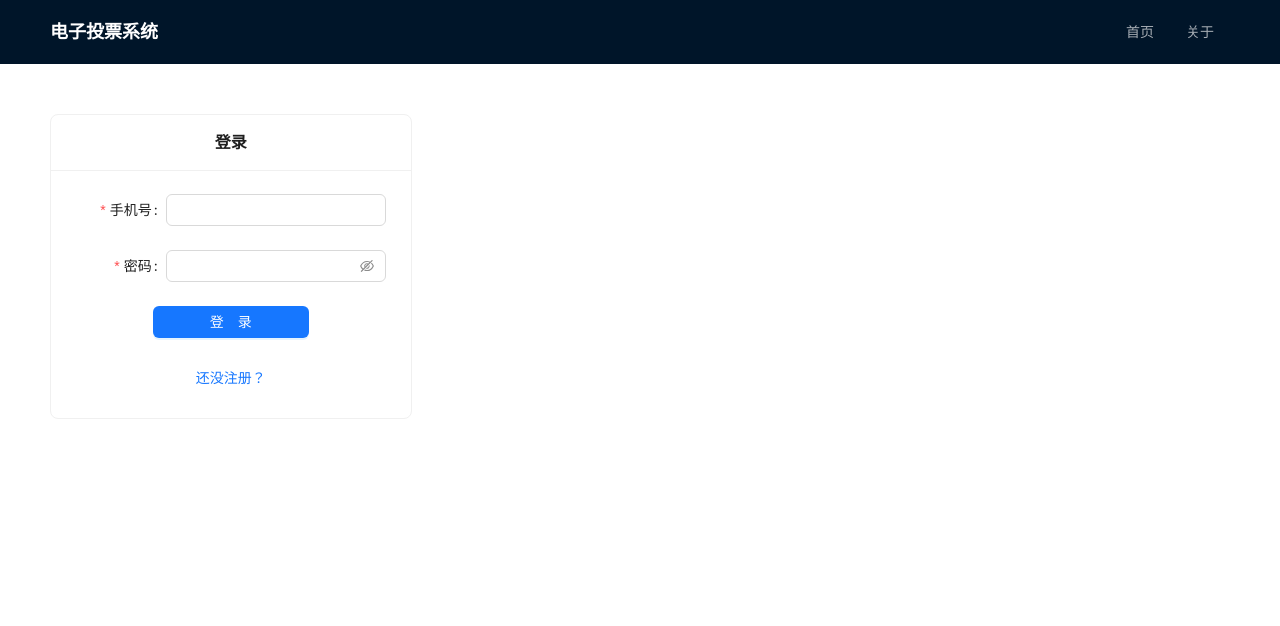
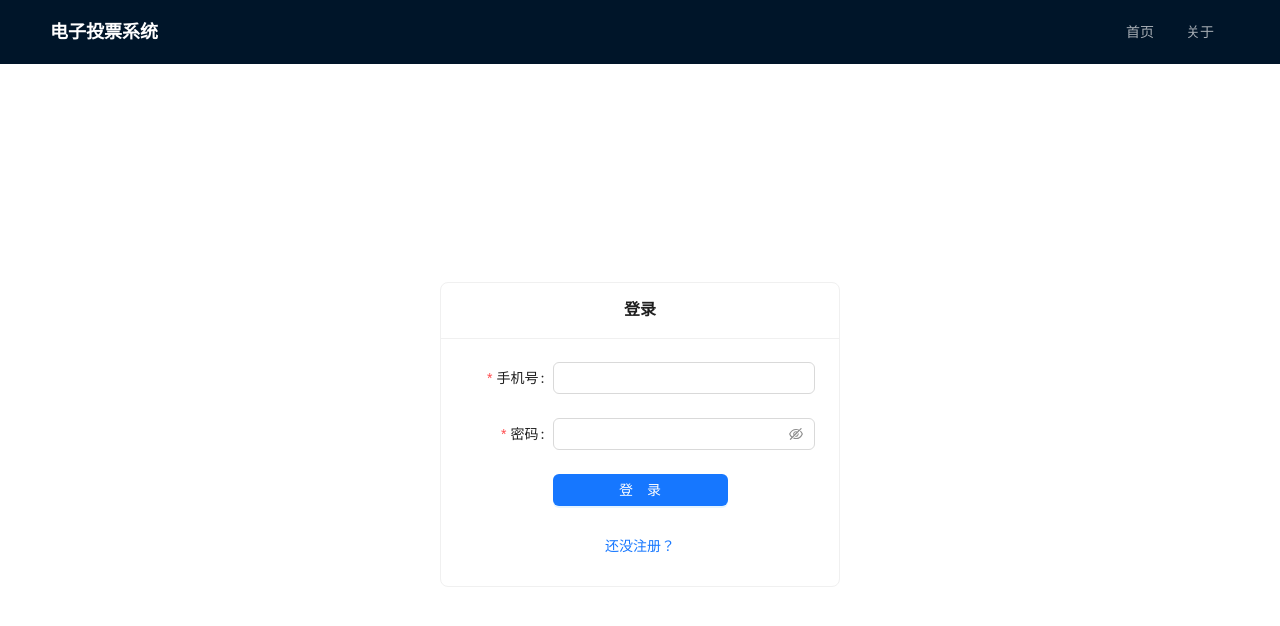
Before and after one commit to NigulasiLiu/VotingSystem, a Vue app in the folder fronted/: page / in a window 1280 px wide. Shown: the top 626 px of the page. Built offline with nearby package versions, Linux system fonts and the light colour scheme.

Commit message:
:lipstick: Update styles

```diff
--- a/fronted/src/views/login/Login.vue
+++ b/fronted/src/views/login/Login.vue
@@ -1,8 +1,7 @@
 <template>
-  <a-row class="mt-5">
-    <a-col md="8" offset-md="2" lg="6" offset-lg="3">
-      <a-card title="登录" style="text-align: center;">
-        <a-form :model="userlogin" name="basic" :rules="loginrules" :label-col="{ span: 7 }" :wrapper-col="{ span: 17 }"
+  <div class="container">
+    <a-card title="登录" style="text-align: center;width:25rem">
+      <a-form :model="userlogin" name="basic" :rules="loginrules" :label-col="{ span: 6 }" :wrapper-col="{ span: 18 }"
         autocomplete="off" @finish="onFinish" @finishFailed="onFinishFailed">
         <a-form-item label="手机号" name="tel">
           <a-input v-model:value="userlogin.tel" />
@@ -18,8 +17,7 @@
       </a-form>
       <a-button type="link" @click="$router.replace({name:'register'})">还没注册？</a-button>
     </a-card>
-    </a-col>
-  </a-row>
+  </div>
 </template>
 <script>
 import { defineComponent, reactive } from 'vue';
@@ -84,3 +82,15 @@ export default defineComponent({
   },
 });
 </script>
+<style scoped>
+.container {
+  text-align: -webkit-center;
+  margin: 0;
+  padding: 0;
+  display: flex;
+  flex-direction: column;
+  justify-content: center;
+  align-items: center;
+  height: 80vh;
+}
+</style>
--- a/fronted/src/views/register/Register.vue
+++ b/fronted/src/views/register/Register.vue
@@ -1,8 +1,7 @@
 <template>
-  <a-row class="mt-5">
-    <a-col md="8" offset-md="2" lg="6" offset-lg="3">
-      <a-card title="注册" style="text-align: center;">
-        <a-form :model="user" name="basic" :rules="rules" :label-col="{ span: 7 }" :wrapper-col="{ span: 17 }"
+  <div class="container">
+    <a-card title="注册" style="text-align: center;width:25rem">
+      <a-form :model="user" name="basic" :rules="rules" :label-col="{ span: 6 }" :wrapper-col="{ span: 18 }"
         autocomplete="off" @finish="onFinish" @finishFailed="onFinishFailed">
         <a-form-item label="手机号" name="Telephone">
           <a-input v-model:value="user.Telephone" />
@@ -21,8 +20,7 @@
         </a-form-item>
       </a-form>
     </a-card>
-    </a-col>
-  </a-row>
+  </div>
 </template>
 <script setup>
 import { reactive } from 'vue';
@@ -107,3 +105,15 @@ const onFinishFailed = (errors) => {
   console.log(errors);
 };
 </script>
+<style scoped>
+.container {
+  text-align: -webkit-center;
+  margin: 0;
+  padding: 0;
+  display: flex;
+  flex-direction: column;
+  justify-content: center;
+  align-items: center;
+  height: 80vh;
+}
+</style>
```
Lines whose indentation alone changed are shown as unchanged.
